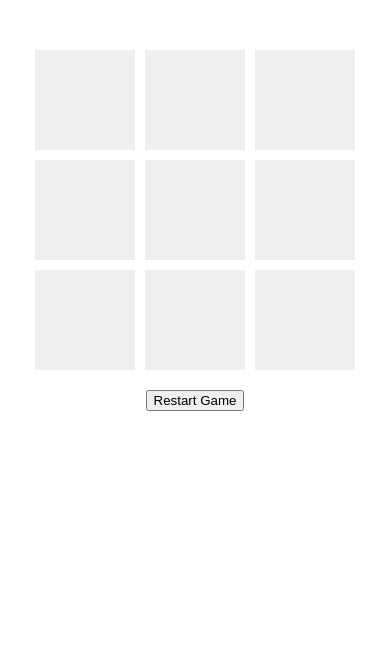
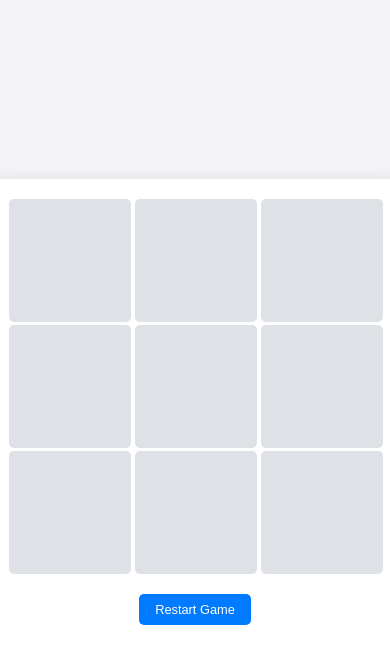
Before and after one commit to Dexter2099/TicTacToeApp, a plain HTML site: page index.html in a window 390 px wide. Drawn offline with Linux system fonts and the light colour scheme.

Commit message:
Updated css with modern shading and button

```diff
--- a/styles.css
+++ b/styles.css
@@ -1,31 +1,91 @@
-#game-container {
+/* General styling */
+body, html {
+    height: 100%;
+    margin: 0;
+    font-family: 'Arial', sans-serif;
+    background-color: #f4f4f9;
     display: flex;
-    flex-direction: column;
+    justify-content: center;
     align-items: center;
-    margin-top: 50px;
 }
 
+#game-container {
+    width: 340px;
+    background-color: #ffffff;
+    box-shadow: 0 0 15px rgba(0, 0, 0, 0.1);
+    padding: 20px;
+    border-radius: 10px;
+    text-align: center;
+}
+
+/* Styling for the game board */
 .board {
     display: grid;
     grid-template-columns: repeat(3, 100px);
-    gap: 10px;
+    gap: 5px;
+    margin-bottom: 20px;
 }
 
 .cell {
     width: 100px;
     height: 100px;
-    background-color: #eee;
+    background-color: #dee2e6;
+    color: #495057;
     display: flex;
     align-items: center;
     justify-content: center;
     font-size: 2em;
+    font-weight: bold;
     cursor: pointer;
+    border-radius: 5px;
+    transition: background-color 0.3s;
 }
 
+.cell:hover {
+    background-color: #ced4da;
+}
+
+/* Styling for buttons and status text */
 #restart-button {
-    margin-top: 20px;
+    font-size: 1em;
+    padding: 10px 20px;
+    color: white;
+    background-color: #007bff;
+    border: none;
+    border-radius: 5px;
+    cursor: pointer;
+    transition: background-color 0.3s;
+}
+
+#restart-button:hover {
+    background-color: #0056b3;
 }
 
 #game-status {
     margin-top: 20px;
+    color: #212529;
+    font-size: 1.2em;
 }
+
+/* Media queries for responsiveness */
+@media (max-width: 400px) {
+    #game-container {
+        width: 90%;
+    }
+
+    .board {
+        grid-template-columns: repeat(3, 33%);
+        gap: 3px;
+    }
+
+    .cell {
+        height: calc(33vw - 6px);
+        width: calc(33vw - 6px);
+        font-size: 1.5em;
+    }
+
+    #restart-button {
+        font-size: 0.8em;
+        padding: 8px 16px;
+    }
+}
```
